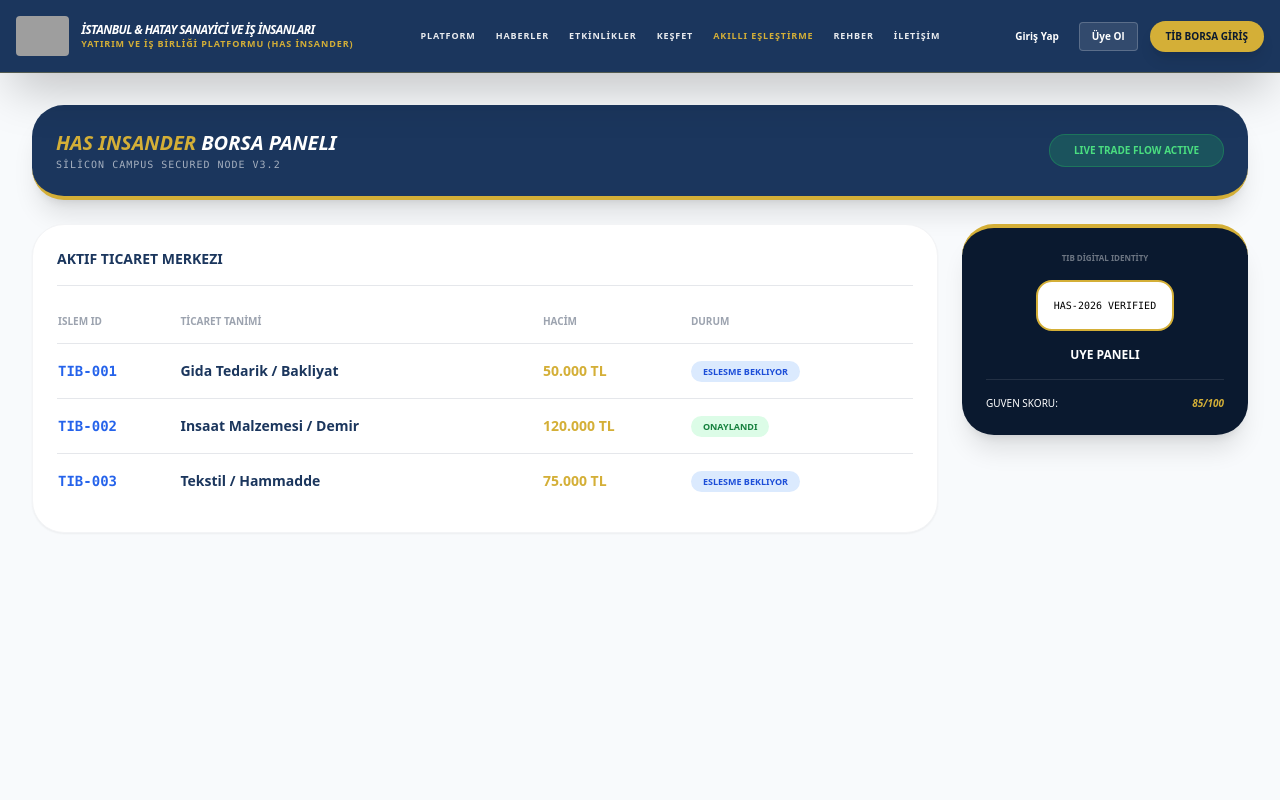
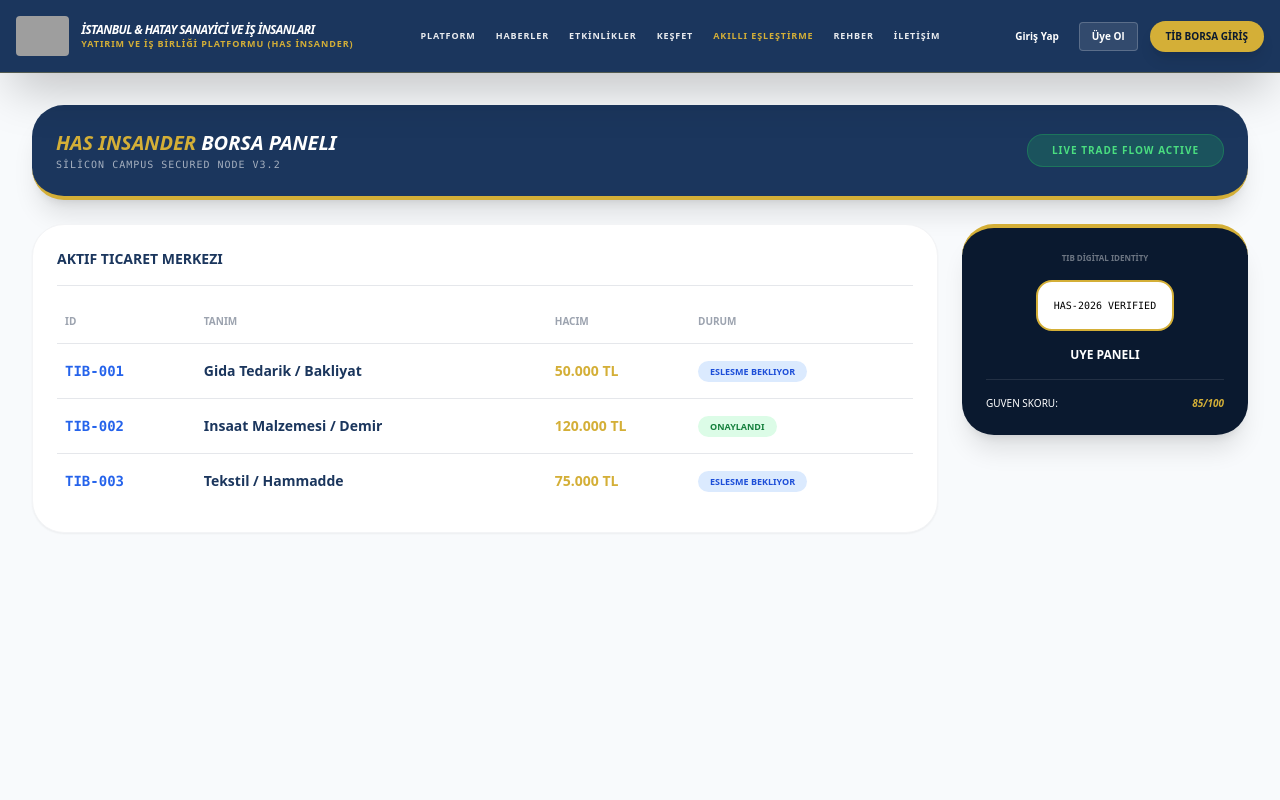
Before and after one commit to hakkurgithub/hasinder-mega, a Next.js app: page /panel in a window 1280 px wide. Shown: the top 800 px of the page. Built offline with nearby package versions, Linux system fonts and the light colour scheme; grey boxes are pictures that could not be loaded.

Commit message:
FIX: Absolute ASCII characters for panel to prevent utf-8 build error

```diff
--- a/app/panel/page.tsx
+++ b/app/panel/page.tsx
@@ -25,7 +25,7 @@ export default function MemberDashboard() {
             <p className="text-[10px] opacity-60 font-mono tracking-widest uppercase">Silicon Campus Secured Node v3.2</p>
           </div>
           <div className="bg-green-500/20 px-6 py-2 rounded-2xl border border-green-500/30">
-            <p className="text-[10px] text-green-400 font-black uppercase">LIVE TRADE FLOW ACTIVE</p>
+            <p className="text-[10px] text-green-400 font-black uppercase tracking-widest">LIVE TRADE FLOW ACTIVE</p>
           </div>
         </div>
 
@@ -38,16 +38,16 @@ export default function MemberDashboard() {
                 <table className="w-full text-left text-sm">
                   <thead>
                     <tr className="text-gray-400 uppercase text-[10px] border-b">
-                      <th className="pb-3">Islem ID</th>
-                      <th className="pb-3">Ticaret Tanimi</th>
-                      <th className="pb-3">Hacim</th>
-                      <th className="pb-3">Durum</th>
+                      <th className="pb-3 px-2">ID</th>
+                      <th className="pb-3">TANIM</th>
+                      <th className="pb-3">HACIM</th>
+                      <th className="pb-3">DURUM</th>
                     </tr>
                   </thead>
                   <tbody className="divide-y">
                     {trades.map((trade) => (
                       <tr key={trade.id} onClick={() => setSelectedTrade(trade)} className="hover:bg-blue-50 cursor-pointer transition-all">
-                        <td className="py-4 font-mono text-blue-600 font-bold">{trade.id}</td>
+                        <td className="py-4 px-2 font-mono text-blue-600 font-bold">{trade.id}</td>
                         <td className="py-4 font-bold">{trade.title}</td>
                         <td className="py-4 text-[#D4AF37] font-black">{trade.amount}</td>
                         <td className="py-4">
@@ -72,7 +72,7 @@ export default function MemberDashboard() {
               <p className="text-center font-bold text-xs uppercase">UYE PANELI</p>
               <div className="pt-4 mt-4 border-t border-white/10 flex justify-between text-[10px]">
                 <span>GUVEN SKORU:</span>
-                <span className="text-[#D4AF37] font-black italic">85/100</span>
+                <span className="text-[#D4AF37] font-black italic text-right">85/100</span>
               </div>
             </div>
           </div>
@@ -83,7 +83,7 @@ export default function MemberDashboard() {
         <div className="fixed inset-0 bg-black/60 backdrop-blur-sm flex items-center justify-center p-4 z-50">
           <div className="bg-white w-full max-w-md rounded-[2.5rem] p-8 shadow-2xl border-t-8 border-[#D4AF37]">
             <div className="flex justify-between items-start mb-6">
-              <h3 className="font-black text-xl uppercase italic">{selectedTrade.id} DETAYLARI</h3>
+              <h3 className="font-black text-xl uppercase italic tracking-tighter">{selectedTrade.id} DETAYLARI</h3>
               <button onClick={() => setSelectedTrade(null)} className="text-gray-400 hover:text-red-500 font-bold uppercase text-xs">KAPAT</button>
             </div>
             <div className="space-y-4">
```
